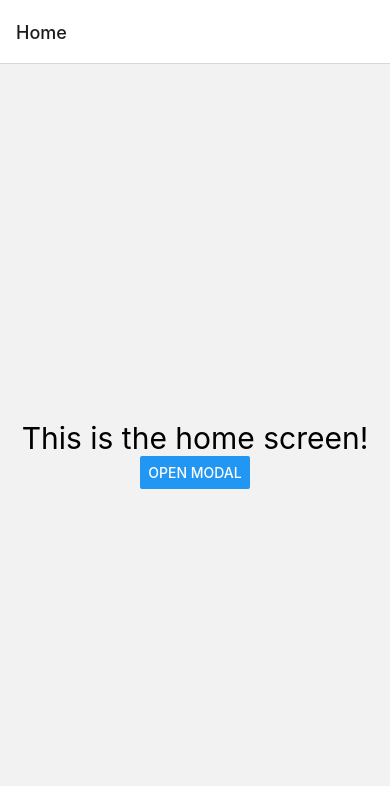
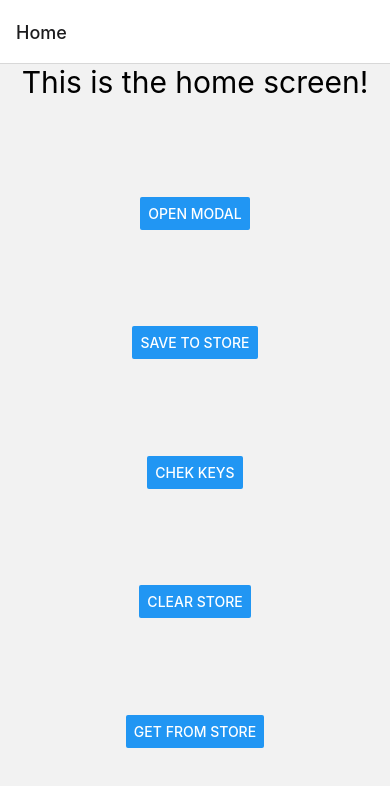
Before and after one commit to Alby2901/babytrackbasic1, a React Native app: screen / in a window 390 px wide. Shown: the top 786 px of the page. Built offline with nearby package versions, Linux system fonts and the light colour scheme.

Commit message:
Test Expo Store Async

```diff
--- a/App.js
+++ b/App.js
@@ -3,15 +3,63 @@
 // ----------------------------------------------------------------
 
 import * as React from "react";
-import { View, Text, Button, StyleSheet, Pressable } from "react-native";
+import { View, Text, Button, StyleSheet, Pressable, TextInput } from "react-native";
 import { NavigationContainer } from "@react-navigation/native";
 import { createStackNavigator } from "@react-navigation/stack";
 import ModalScreen from "./screen/ModalScreen1";
+import { setObjectToStore, getObjectFromStore, clearStore, getAllKeys } from './component/StoreData';
 
 function HomeScreen({ navigation }) {
+  const [dataRed, setDataRed] = React.useState();
+
+  function setToStore() {
+
+    const oggetto = {name: "John", age: 30, city: "New York"}
+
+    console.log('Obj: ', oggetto);
+
+    // const stringaOggetto = JSON.stringify(oggetto);
+
+    // console.log('strObj: ', stringaOggetto);
+
+    setObjectToStore(oggetto);
+
+  }
+
+  function getKeys() {
+
+    getAllKeys();
+
+  }
+
+  function clearAllStore() {
+
+    clearStore();
+    setDataRed(null);
+
+  }
+
+
+  async function getfromstore() {
+    console.log('get 01');
+
+    const objGetted = await getObjectFromStore()
+
+    console.log('get obj: ', objGetted);
+
+    // JSON.parse(getObjectFromStore())
+
+    console.log('get 02');
+
+    setDataRed(objGetted);
+
+    console.log('get 03');
+  }
+
   return (
     <View style={{ flex: 1, alignItems: "center", justifyContent: "center" }}>
       <Text style={{ fontSize: 30 }}>This is the home screen!</Text>
+      <View style={{ flex: 1, alignItems: "center", justifyContent: 'space-evenly' }}>
         <Button
           title="Open Modal"
           onPress={() => {
@@ -21,6 +69,32 @@ function HomeScreen({ navigation }) {
             });
           }}
         />
+
+        <Button
+          title="Save to store"
+          onPress={setToStore}
+        />
+
+        <Button
+          title="Chek keys"
+          onPress={getKeys}
+        />
+
+        <Button
+          title="Clear store"
+          onPress={clearAllStore}
+        />
+
+        <Button
+          title="Get from store"
+          onPress={getfromstore}
+        />
+
+
+        {dataRed && <Text>Nome: {dataRed.name}</Text>}
+        {dataRed && <Text>Età: {dataRed.age}</Text>}
+        {dataRed && <Text>Città: {dataRed.city}</Text>}
+      </View>
     </View>
   );
 }
@@ -65,6 +139,7 @@ export default App;
 const styles = StyleSheet.create({
   button: {
     borderRadius: 20,
+    margin: 20,
     padding: 10,
     elevation: 2,
   },
--- /dev/null
+++ b/component/StoreData.js
@@ -0,0 +1,51 @@
+import AsyncStorage from '@react-native-async-storage/async-storage'
+
+
+export async function setObjectToStore(value) {
+    try {
+        const jsonValue = JSON.stringify(value)
+        console.log('StoreData => setObjectToStore => ', jsonValue);
+        await AsyncStorage.setItem('Chiave1', jsonValue)
+    } catch (e) {
+        // save error
+        console.log('Error Set to  Store: ',e)
+    }
+
+    console.log('Stored Done.')
+}
+
+export async function getObjectFromStore() {
+    try {
+        const jsonValue = await AsyncStorage.getItem('Chiave1')
+        console.log('StoreData => getObjectFromStore => ', jsonValue);
+        return jsonValue != null ? JSON.parse(jsonValue) : null
+    } catch (e) {
+        // read error
+        console.log('Error Get From Store: ',e)
+    }
+}
+
+export async function clearStore() {
+    try {
+        await AsyncStorage.clear()
+        console.log("Store creared!")
+        return null
+    } catch (e) {
+        // read error
+    }
+
+}
+
+
+export async function getAllKeys () {
+    let keys = []
+    try {
+      keys = await AsyncStorage.getAllKeys()
+    } catch(e) {
+      // read key error
+    }
+
+    console.log('keys: ', keys)
+    // example console.log result:
+    // ['@MyApp_user', '@MyApp_key']
+  }
--- a/package.json
+++ b/package.json
@@ -16,7 +16,8 @@
     "expo-barcode-scanner": "^12.3.2",
     "expo-status-bar": "~1.4.4",
     "react": "18.2.0",
-    "react-native": "0.71.8"
+    "react-native": "0.71.8",
+    "@react-native-async-storage/async-storage": "1.17.11"
   },
   "devDependencies": {
     "@babel/core": "^7.20.0"
```
Also changed, not shown: 1 other file (tests, documents, lock files or other folders). Lines whose indentation alone changed are shown as unchanged.
